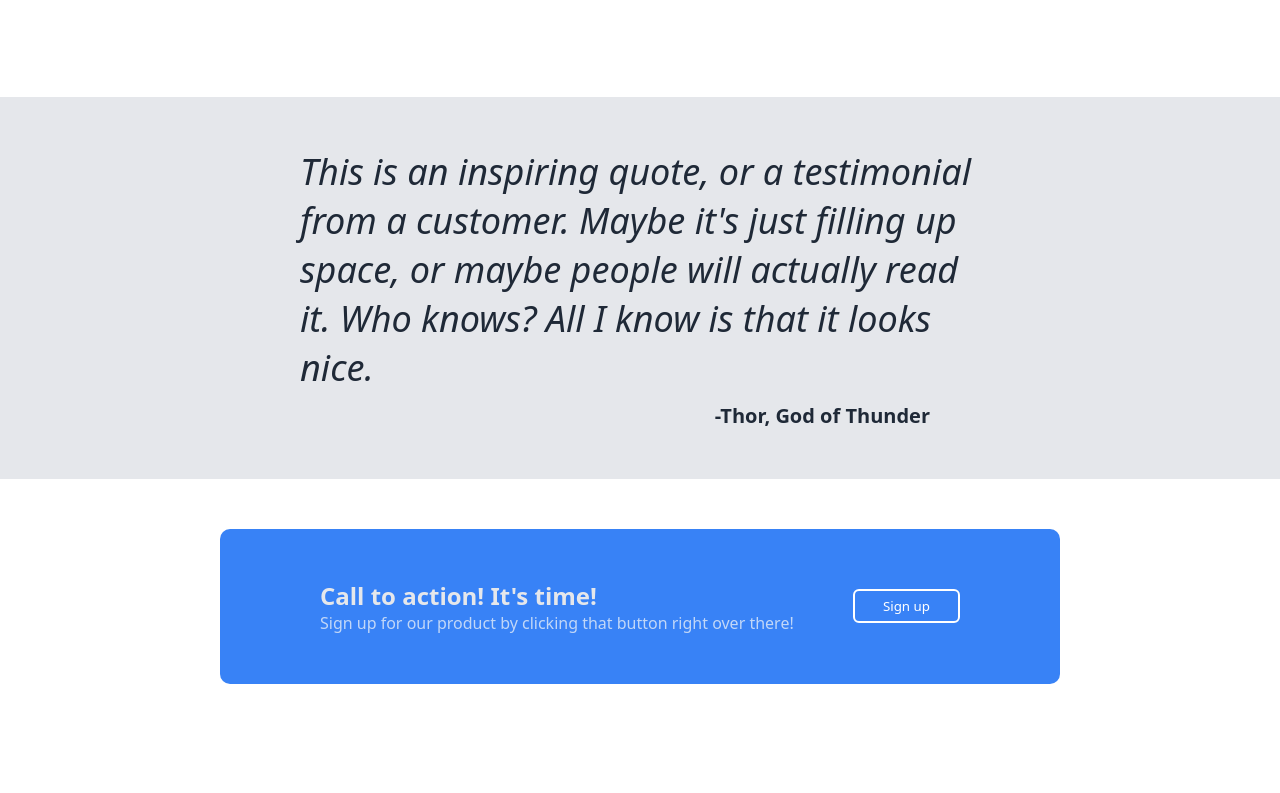
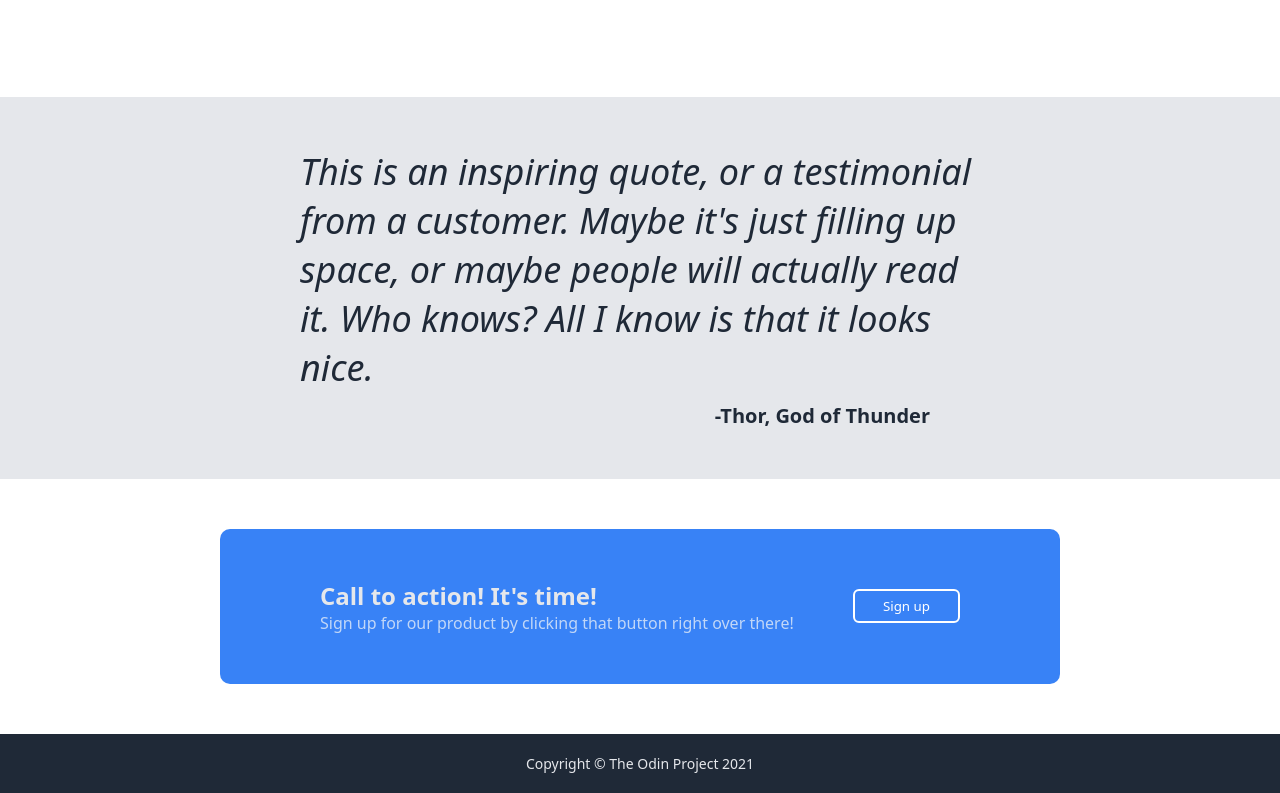
Before and after one commit to YorNitsuga/odin-landingpage2, a plain HTML site: page index.html in a window 1280 px wide. Shown: the part 1135-1928 px from the top of the page. Before the commit the page ends 1869 px from the top, so only its background shows below. Drawn offline with Linux system fonts and the light colour scheme.

Commit message:
Add footer section

```diff
--- a/index.html
+++ b/index.html
@@ -69,5 +69,8 @@
         </div>
     </div>
 
+    <div class="footer">
+        <div class="footer-text">Copyright © The Odin Project 2021</div>
+    </div>
 </body>
 </html>
--- a/styles.css
+++ b/styles.css
@@ -166,3 +166,14 @@
 .border-button {
     border: 2px solid white;
 }
+
+.footer {
+    background-color: #1F2937;
+    color: #E5E7EB;
+    display: flex;
+    justify-content: center;
+    align-items: center;
+    padding: 20px;
+    font-size: 14px;
+    font-weight: 400;
+}
```
